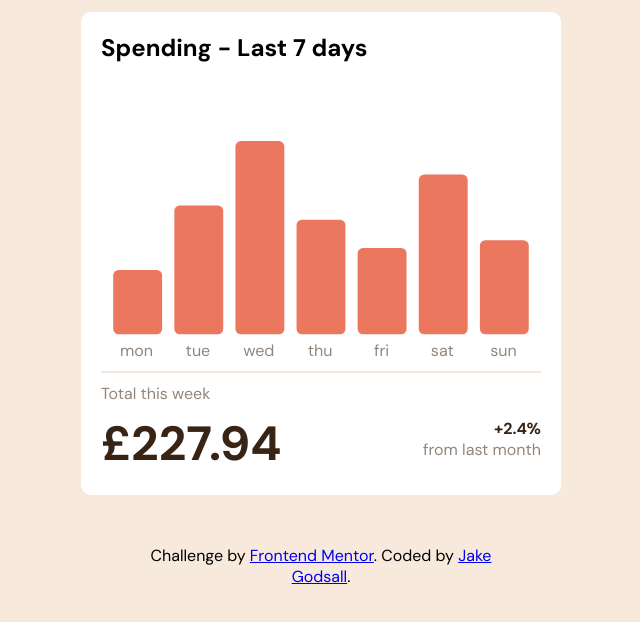
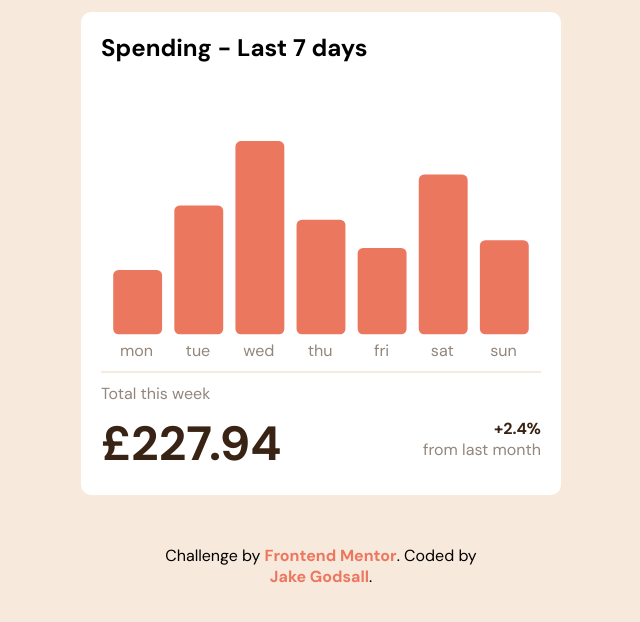
Before and after one commit to jakegodsall/expenses-chart-component-frontend-practice, a plain HTML site: page index.html in a window 1280 px wide. Shown: the part 158-780 px from the top of the page, without its empty margins (319-959 px from the left). Drawn offline with nearby package versions, Linux system fonts and the light colour scheme.

Commit message:
aded styling to attribution

```diff
--- a/scss/layout/_attribution.scss
+++ b/scss/layout/_attribution.scss
@@ -2,4 +2,10 @@
     margin-top: 50px;
     width: 350px;
     text-align: center;
+
+    a {
+        text-decoration: none;
+        color: var(--soft-red);
+        font-weight: bolder;
+    }
 }
```
Also changed, not shown: dist/main.css, 1 other file.
